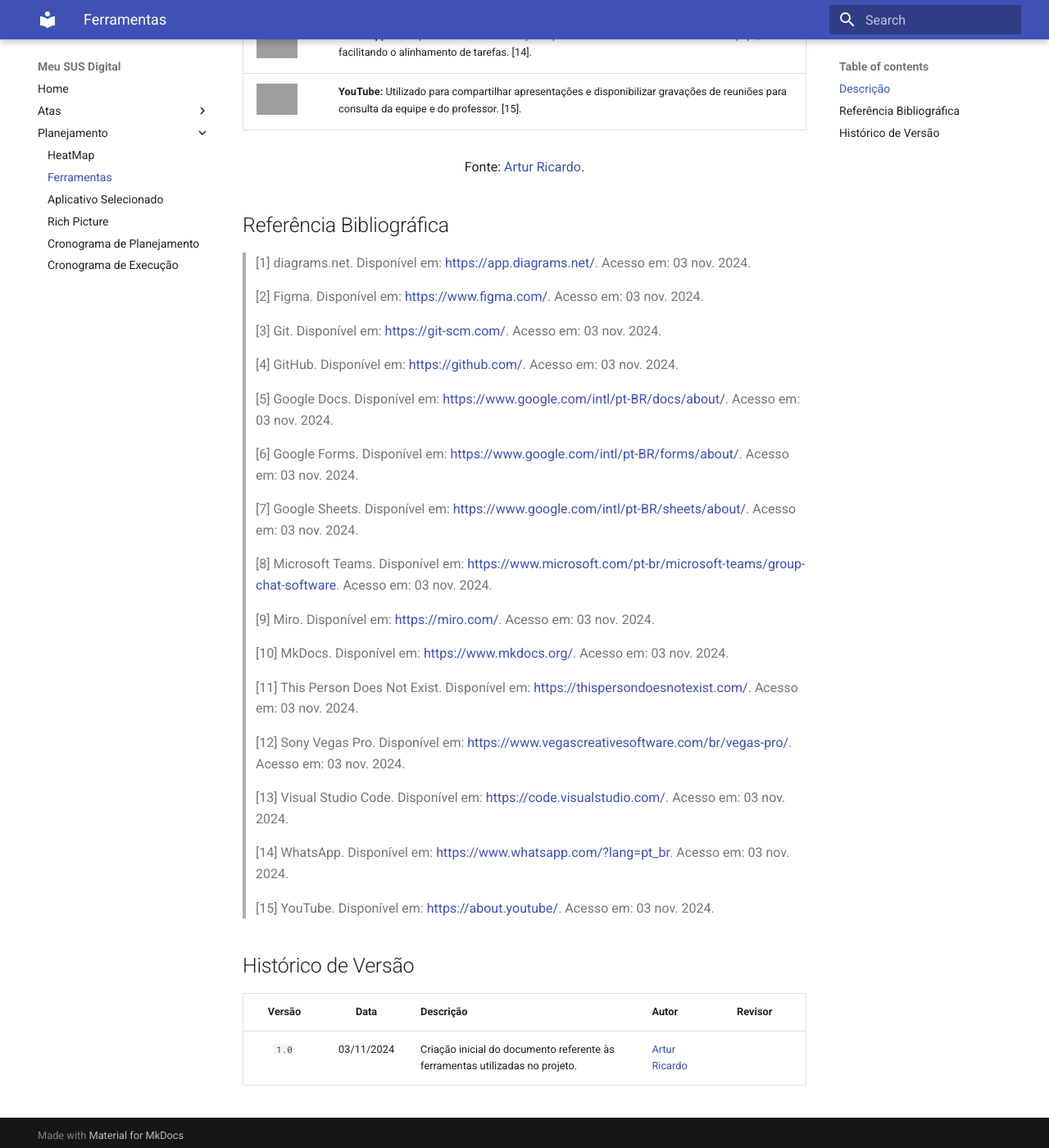
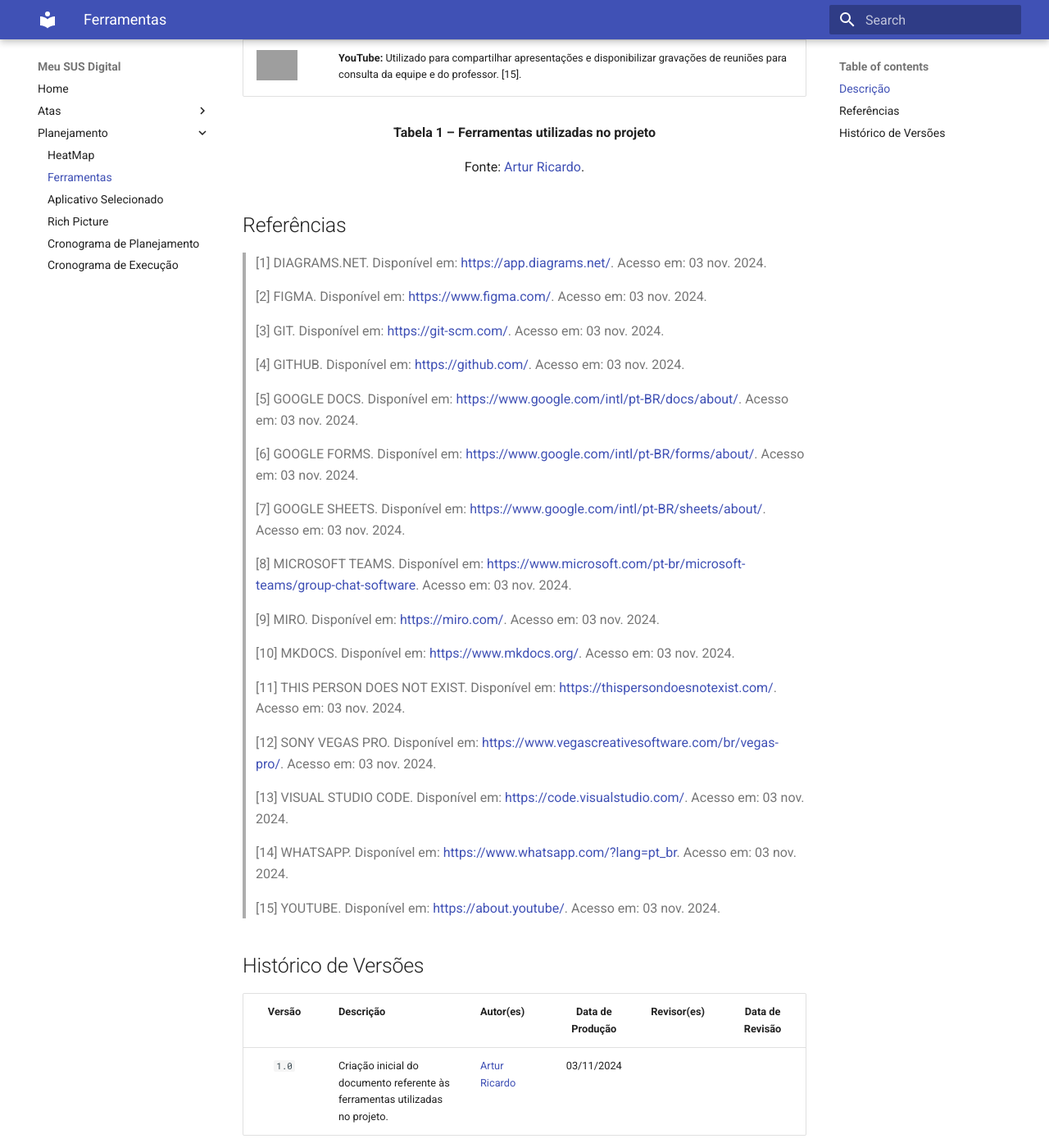
Before and after one commit to Requisitos-de-Software/2024.2-MeuSUSDigital, an MkDocs documentation site: the page built from docs/planejamento/ferramentas.md, in a window 1280 px wide and 1400 px high, scrolled down 1389 px. Shown: the whole window at 82% size. Built offline with MkDocs 1.6.1 and Material for MkDocs 9.7.7, drawn with Linux system fonts in a browser that asks for light colours; some of the changed text lies outside the part shown; grey boxes are pictures that could not be loaded.

Commit message:
correção de erros no documento referente às ferramentas utilizadas no projeto

```diff
--- a/docs/planejamento/ferramentas.md
+++ b/docs/planejamento/ferramentas.md
@@ -5,116 +5,115 @@
 Este documento trata da descrição de diversas ferramentas que foram selecionadas a fim de facilitarem a criação, organização e o controle no desenvolvimento da documentação deste projeto na disciplina de Requisitos de Software. Também foram selecionadas ferramentas essenciais para a comunicação da nossa equipe. Nos baseamos no trabalho desenvolvido por equipes de semestres anteriores, como as equipes dos projetos [Bilheteria digital](https://github.com/Requisitos-de-Software/2023.1-BilheteriaDigital) e [Economia DF](https://github.com/Requisitos-de-Software/2023.2-Economia-DF). A **Tabela 1** apresenta, em ordem alfabética, as ferramentas selecionadas que utilizaremos no desenvolvimento do projeto, acompanhadas de suas respectivas finalidades.
 
 <div align="center">
-<font size="3"><p style="text-align: center"><b>Tabela 1</b> - Ferramentas utilizadas no projeto</p></font>
+  <table>
+    <thead>
+      <tr>
+        <th>Ferramenta</th>
+        <th>Finalidade</th>
+      </tr>
+    </thead>
+    <tbody>
+      <tr>
+        <td><img src="https://github.com/Requisitos-de-Software/2024.2-Grupo04/blob/main/docs/imagens/diagrams-net-logo.png?raw=true" width="50" height="50"></td>
+        <td><b>diagrams.net (antigo draw.io):</b> Utilizado para criar diagramas e modelos visuais, como o Rich Picture, facilitando o entendimento e o planejamento visual do projeto. [1].</td>
+      </tr>
+      <tr>
+        <td><img src="https://github.com/Requisitos-de-Software/2024.2-Grupo04/blob/main/docs/imagens/figma-logo.png?raw=true" width="50" height="50"></td>
+        <td><b>Figma:</b> Ferramenta para criação de protótipos de interfaces e layouts de alta fidelidade, proporcionando uma visão gráfica do projeto. [2].</td>
+      </tr>
+      <tr>
+        <td><img src="https://github.com/Requisitos-de-Software/2024.2-Grupo04/blob/main/docs/imagens/git-logo.png?raw=true" width="50" height="50"></td>
+        <td><b>Git:</b> Sistema de controle de versões usado para gerenciar e acompanhar as mudanças nos arquivos do projeto. [3].</td>
+      </tr>
+      <tr>
+        <td><img src="https://github.com/Requisitos-de-Software/2024.2-Grupo04/blob/main/docs/imagens/github-logo.png?raw=true" width="50" height="50"></td>
+        <td><b>GitHub:</b> Plataforma de hospedagem para o repositório do projeto, facilitando o trabalho colaborativo e o controle de versões. [4].</td>
+      </tr>
+      <tr>
+        <td><img src="https://github.com/Requisitos-de-Software/2024.2-Grupo04/blob/main/docs/imagens/google-docs-logo.png?raw=true" width="50" height="50"></td>
+        <td><b>Google Docs:</b> Utilizado para criação e edição de documentos e textos colaborativos, permitindo que a equipe trabalhe em conjunto em tempo real. [5].</td>
+      </tr>
+      <tr>
+        <td><img src="https://github.com/Requisitos-de-Software/2024.2-Grupo04/blob/main/docs/imagens/google-forms-logo.png?raw=true" width="50" height="50"></td>
+        <td><b>Google Forms:</b> Ferramenta usada para criar questionários e coletar feedback de usuários, auxiliando na avaliação e validação do projeto ou de etapas do mesmo. [6].</td>
+      </tr>
+      <tr>
+        <td><img src="https://github.com/Requisitos-de-Software/2024.2-Grupo04/blob/main/docs/imagens/google-sheets-logo.png?raw=true" width="50" height="50"></td>
+        <td><b>Google Sheets:</b> Utilizado para a organização e acompanhamento de cronogramas, além de análises de dados para o projeto. [7].</td>
+      </tr>
+      <tr>
+        <td><img src="https://github.com/Requisitos-de-Software/2024.2-Grupo04/blob/main/docs/imagens/microsoft-teams-logo.png?raw=true" width="50" height="50"></td>
+        <td><b>Microsoft Teams:</b> Ferramenta de comunicação para reuniões e compartilhamento de arquivos, permitindo a colaboração e interação da equipe. [8].</td>
+      </tr>
+      <tr>
+        <td><img src="https://github.com/Requisitos-de-Software/2024.2-Grupo04/blob/main/docs/imagens/miro-logo.png?raw=true" width="50" height="50"></td>
+        <td><b>Miro:</b> Ferramenta para criação de quadros colaborativos e visuais, como mapas mentais e diagramas de fluxo, apoiando o planejamento do projeto. [9].</td>
+      </tr>
+      <tr>
+        <td><img src="https://github.com/Requisitos-de-Software/2024.2-Grupo04/blob/main/docs/imagens/mkdocs-logo.jpg?raw=true" width="50" height="50"></td>
+        <td><b>MkDocs:</b> Utilizado para construir e organizar a documentação do projeto de maneira estruturada e de fácil navegação. [10].</td>
+      </tr>
+      <tr>
+        <td><img src="https://github.com/Requisitos-de-Software/2024.2-Grupo04/blob/main/docs/imagens/thispersondoesnotexist-logo.jpeg?raw=true" width="50" height="50"></td>
+        <td><b>This Person Does Not Exist:</b> Ferramenta usada para gerar imagens fictícias de pessoas, auxiliando na criação de personas para o projeto. [11].</td>
+      </tr>
+      <tr>
+        <td><img src="https://github.com/Requisitos-de-Software/2024.2-Grupo04/blob/main/docs/imagens/vegas-pro-logo.svg.png?raw=true" width="50" height="50"></td>
+        <td><b>Sony Vegas Pro:</b> Utilizado para edição de vídeos e apresentações, permitindo a criação de materiais audiovisuais para o projeto. [12].</td>
+      </tr>
+      <tr>
+        <td><img src="https://github.com/Requisitos-de-Software/2024.2-Grupo04/blob/main/docs/imagens/visual-studio-code-logo.png?raw=true" width="50" height="50"></td>
+        <td><b>Visual Studio Code:</b> Editor de código para desenvolvimento e edição dos arquivos de documentação e scripts do projeto. [13].</td>
+      </tr>
+      <tr>
+        <td><img src="https://github.com/Requisitos-de-Software/2024.2-Grupo04/blob/main/docs/imagens/whatsapp-logo.png?raw=true" width="50" height="50"></td>
+        <td><b>WhatsApp:</b> Principal canal de comunicação rápida e informal entre os membros da equipe, facilitando o alinhamento de tarefas. [14].</td>
+      </tr>
+      <tr>
+        <td><img src="https://github.com/Requisitos-de-Software/2024.2-Grupo04/blob/main/docs/imagens/youtube-logo.png?raw=true" width="50" height="50"></td>
+        <td><b>YouTube:</b> Utilizado para compartilhar apresentações e disponibilizar gravações de reuniões para consulta da equipe e do professor. [15].</td>
+      </tr>
+    </tbody>
+  </table>
 
-<table>
-  <thead>
-    <tr>
-      <th>Ferramenta</th>
-      <th>Finalidade</th>
-    </tr>
-  </thead>
-  <tbody>
-    <tr>
-      <td><img src="https://github.com/Requisitos-de-Software/2024.2-Grupo04/blob/main/docs/imagens/diagrams-net-logo.png?raw=true" width="50" height="50"></td>
-      <td><b>diagrams.net (antigo draw.io):</b> Utilizado para criar diagramas e modelos visuais, como o Rich Picture, facilitando o entendimento e o planejamento visual do projeto. [1].</td>
-    </tr>
-    <tr>
-      <td><img src="https://github.com/Requisitos-de-Software/2024.2-Grupo04/blob/main/docs/imagens/figma-logo.png?raw=true" width="50" height="50"></td>
-      <td><b>Figma:</b> Ferramenta para criação de protótipos de interfaces e layouts de alta fidelidade, proporcionando uma visão gráfica do projeto. [2].</td>
-    </tr>
-    <tr>
-      <td><img src="https://github.com/Requisitos-de-Software/2024.2-Grupo04/blob/main/docs/imagens/git-logo.png?raw=true" width="50" height="50"></td>
-      <td><b>Git:</b> Sistema de controle de versões usado para gerenciar e acompanhar as mudanças nos arquivos do projeto. [3].</td>
-    </tr>
-    <tr>
-      <td><img src="https://github.com/Requisitos-de-Software/2024.2-Grupo04/blob/main/docs/imagens/github-logo.png?raw=true" width="50" height="50"></td>
-      <td><b>GitHub:</b> Plataforma de hospedagem para o repositório do projeto, facilitando o trabalho colaborativo e o controle de versões. [4].</td>
-    </tr>
-    <tr>
-      <td><img src="https://github.com/Requisitos-de-Software/2024.2-Grupo04/blob/main/docs/imagens/google-docs-logo.png?raw=true" width="50" height="50"></td>
-      <td><b>Google Docs:</b> Utilizado para criação e edição de documentos e textos colaborativos, permitindo que a equipe trabalhe em conjunto em tempo real. [5].</td>
-    </tr>
-    <tr>
-      <td><img src="https://github.com/Requisitos-de-Software/2024.2-Grupo04/blob/main/docs/imagens/google-forms-logo.png?raw=true" width="50" height="50"></td>
-      <td><b>Google Forms:</b> Ferramenta usada para criar questionários e coletar feedback de usuários, auxiliando na avaliação e validação do projeto ou de etapas do mesmo. [6].</td>
-    </tr>
-    <tr>
-      <td><img src="https://github.com/Requisitos-de-Software/2024.2-Grupo04/blob/main/docs/imagens/google-sheets-logo.png?raw=true" width="50" height="50"></td>
-      <td><b>Google Sheets:</b> Utilizado para a organização e acompanhamento de cronogramas, além de análises de dados para o projeto. [7].</td>
-    </tr>
-    <tr>
-      <td><img src="https://github.com/Requisitos-de-Software/2024.2-Grupo04/blob/main/docs/imagens/microsoft-teams-logo.png?raw=true" width="50" height="50"></td>
-      <td><b>Microsoft Teams:</b> Ferramenta de comunicação para reuniões e compartilhamento de arquivos, permitindo a colaboração e interação da equipe. [8].</td>
-    </tr>
-    <tr>
-      <td><img src="https://github.com/Requisitos-de-Software/2024.2-Grupo04/blob/main/docs/imagens/miro-logo.png?raw=true" width="50" height="50"></td>
-      <td><b>Miro:</b> Ferramenta para criação de quadros colaborativos e visuais, como mapas mentais e diagramas de fluxo, apoiando o planejamento do projeto. [9].</td>
-    </tr>
-    <tr>
-      <td><img src="https://github.com/Requisitos-de-Software/2024.2-Grupo04/blob/main/docs/imagens/mkdocs-logo.jpg?raw=true" width="50" height="50"></td>
-      <td><b>MkDocs:</b> Utilizado para construir e organizar a documentação do projeto de maneira estruturada e de fácil navegação. [10].</td>
-    </tr>
-    <tr>
-      <td><img src="https://github.com/Requisitos-de-Software/2024.2-Grupo04/blob/main/docs/imagens/thispersondoesnotexist-logo.jpeg?raw=true" width="50" height="50"></td>
-      <td><b>This Person Does Not Exist:</b> Ferramenta usada para gerar imagens fictícias de pessoas, auxiliando na criação de personas para o projeto. [11].</td>
-    </tr>
-    <tr>
-      <td><img src="https://github.com/Requisitos-de-Software/2024.2-Grupo04/blob/main/docs/imagens/vegas-pro-logo.svg.png?raw=true" width="50" height="50"></td>
-      <td><b>Sony Vegas Pro:</b> Utilizado para edição de vídeos e apresentações, permitindo a criação de materiais audiovisuais para o projeto. [12].</td>
-    </tr>
-    <tr>
-      <td><img src="https://github.com/Requisitos-de-Software/2024.2-Grupo04/blob/main/docs/imagens/visual-studio-code-logo.png?raw=true" width="50" height="50"></td>
-      <td><b>Visual Studio Code:</b> Editor de código para desenvolvimento e edição dos arquivos de documentação e scripts do projeto. [13].</td>
-    </tr>
-    <tr>
-      <td><img src="https://github.com/Requisitos-de-Software/2024.2-Grupo04/blob/main/docs/imagens/whatsapp-logo.png?raw=true" width="50" height="50"></td>
-      <td><b>WhatsApp:</b> Principal canal de comunicação rápida e informal entre os membros da equipe, facilitando o alinhamento de tarefas. [14].</td>
-    </tr>
-    <tr>
-      <td><img src="https://github.com/Requisitos-de-Software/2024.2-Grupo04/blob/main/docs/imagens/youtube-logo.png?raw=true" width="50" height="50"></td>
-      <td><b>YouTube:</b> Utilizado para compartilhar apresentações e disponibilizar gravações de reuniões para consulta da equipe e do professor. [15].</td>
-    </tr>
-  </tbody>
-</table>
+  <p><strong>Tabela 1 – Ferramentas utilizadas no projeto</strong></p>
+  <p>Fonte: <a href="https://github.com/algorithmorphic">Artur Ricardo</a>.</p>
 </div>
 
-<font size="3"><p style="text-align: center">Fonte: [Artur Ricardo](https://github.com/algorithmorphic).</p></font>
+## Referências
 
-## Referência Bibliográfica
+> [1] DIAGRAMS.NET. Disponível em: [https://app.diagrams.net/](https://app.diagrams.net/). Acesso em: 03 nov. 2024.
+>
+> [2] FIGMA. Disponível em: [https://www.figma.com/](https://www.figma.com/). Acesso em: 03 nov. 2024.
+>
+> [3] GIT. Disponível em: [https://git-scm.com/](https://git-scm.com/). Acesso em: 03 nov. 2024.
+>
+> [4] GITHUB. Disponível em: [https://github.com/](https://github.com/). Acesso em: 03 nov. 2024.
+>
+> [5] GOOGLE DOCS. Disponível em: [https://www.google.com/intl/pt-BR/docs/about/](https://www.google.com/intl/pt-BR/docs/about/). Acesso em: 03 nov. 2024.
+>
+> [6] GOOGLE FORMS. Disponível em: [https://www.google.com/intl/pt-BR/forms/about/](https://www.google.com/intl/pt-BR/forms/about/). Acesso em: 03 nov. 2024.
+>
+> [7] GOOGLE SHEETS. Disponível em: [https://www.google.com/intl/pt-BR/sheets/about/](https://www.google.com/intl/pt-BR/sheets/about/). Acesso em: 03 nov. 2024.
+>
+> [8] MICROSOFT TEAMS. Disponível em: [https://www.microsoft.com/pt-br/microsoft-teams/group-chat-software](https://www.microsoft.com/pt-br/microsoft-teams/group-chat-software). Acesso em: 03 nov. 2024.
+>
+> [9] MIRO. Disponível em: [https://miro.com/](https://miro.com/). Acesso em: 03 nov. 2024.
+>
+> [10] MKDOCS. Disponível em: [https://www.mkdocs.org/](https://www.mkdocs.org/). Acesso em: 03 nov. 2024.
+>
+> [11] THIS PERSON DOES NOT EXIST. Disponível em: [https://thispersondoesnotexist.com/](https://thispersondoesnotexist.com/). Acesso em: 03 nov. 2024.
+>
+> [12] SONY VEGAS PRO. Disponível em: [https://www.vegascreativesoftware.com/br/vegas-pro/](https://www.vegascreativesoftware.com/br/vegas-pro/). Acesso em: 03 nov. 2024.
+>
+> [13] VISUAL STUDIO CODE. Disponível em: [https://code.visualstudio.com/](https://code.visualstudio.com/). Acesso em: 03 nov. 2024.
+>
+> [14] WHATSAPP. Disponível em: [https://www.whatsapp.com/?lang=pt_br](https://www.whatsapp.com/?lang=pt_br). Acesso em: 03 nov. 2024.
+>
+> [15] YOUTUBE. Disponível em: [https://about.youtube/](https://about.youtube/). Acesso em: 03 nov. 2024.
 
-> [1] diagrams.net. Disponível em: [https://app.diagrams.net/](https://app.diagrams.net/). Acesso em: 03 nov. 2024.
->
-> [2] Figma. Disponível em: [https://www.figma.com/](https://www.figma.com/). Acesso em: 03 nov. 2024.
->
-> [3] Git. Disponível em: [https://git-scm.com/](https://git-scm.com/). Acesso em: 03 nov. 2024.
->
-> [4] GitHub. Disponível em: [https://github.com/](https://github.com/). Acesso em: 03 nov. 2024.
->
-> [5] Google Docs. Disponível em: [https://www.google.com/intl/pt-BR/docs/about/](https://www.google.com/intl/pt-BR/docs/about/). Acesso em: 03 nov. 2024.
->
-> [6] Google Forms. Disponível em: [https://www.google.com/intl/pt-BR/forms/about/](https://www.google.com/intl/pt-BR/forms/about/). Acesso em: 03 nov. 2024.
->
-> [7] Google Sheets. Disponível em: [https://www.google.com/intl/pt-BR/sheets/about/](https://www.google.com/intl/pt-BR/sheets/about/). Acesso em: 03 nov. 2024.
->
-> [8] Microsoft Teams. Disponível em: [https://www.microsoft.com/pt-br/microsoft-teams/group-chat-software](https://www.microsoft.com/pt-br/microsoft-teams/group-chat-software). Acesso em: 03 nov. 2024.
->
-> [9] Miro. Disponível em: [https://miro.com/](https://miro.com/). Acesso em: 03 nov. 2024.
->
-> [10] MkDocs. Disponível em: [https://www.mkdocs.org/](https://www.mkdocs.org/). Acesso em: 03 nov. 2024.
->
-> [11] This Person Does Not Exist. Disponível em: [https://thispersondoesnotexist.com/](https://thispersondoesnotexist.com/). Acesso em: 03 nov. 2024.
->
-> [12] Sony Vegas Pro. Disponível em: [https://www.vegascreativesoftware.com/br/vegas-pro/](https://www.vegascreativesoftware.com/br/vegas-pro/). Acesso em: 03 nov. 2024.
->
-> [13] Visual Studio Code. Disponível em: [https://code.visualstudio.com/](https://code.visualstudio.com/). Acesso em: 03 nov. 2024.
->
-> [14] WhatsApp. Disponível em: [https://www.whatsapp.com/?lang=pt_br](https://www.whatsapp.com/?lang=pt_br). Acesso em: 03 nov. 2024.
->
-> [15] YouTube. Disponível em: [https://about.youtube/](https://about.youtube/). Acesso em: 03 nov. 2024.
+## Histórico de Versões
 
-## Histórico de Versão
-
-| Versão  | Data       | Descrição | Autor | Revisor |
-| :-----: | :--------: | --------- | ----- | ------- |
-| `1.0`   | 03/11/2024 | Criação inicial do documento referente às ferramentas utilizadas no projeto. | [Artur Ricardo](https://github.com/algorithmorphic) |
+| Versão | Descrição | Autor(es) | Data de Produção | Revisor(es) | Data de Revisão |
+| :----: | --------- | --------- | :--------------: | ----------- | :-------------: |
+| `1.0`  | Criação inicial do documento referente às ferramentas utilizadas no projeto. | [Artur Ricardo](https://github.com/algorithmorphic) | 03/11/2024 | | |
```
